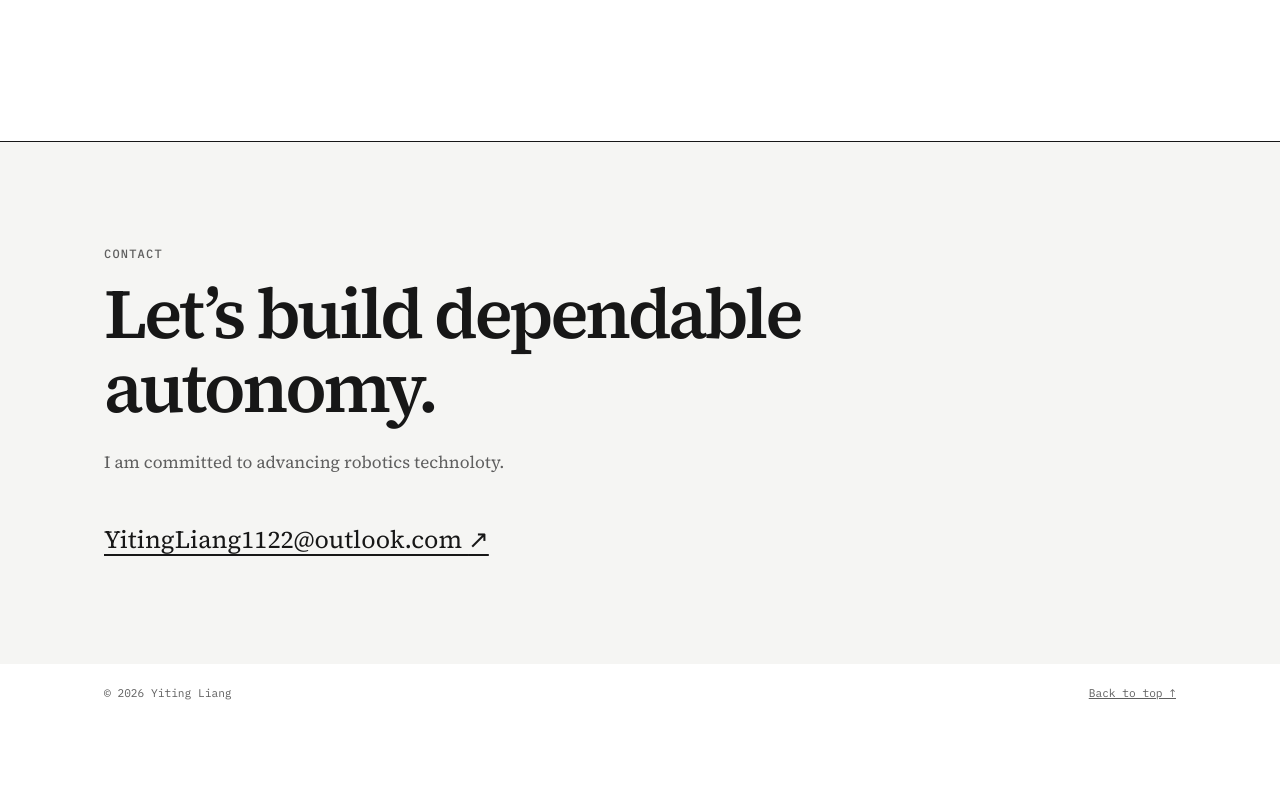
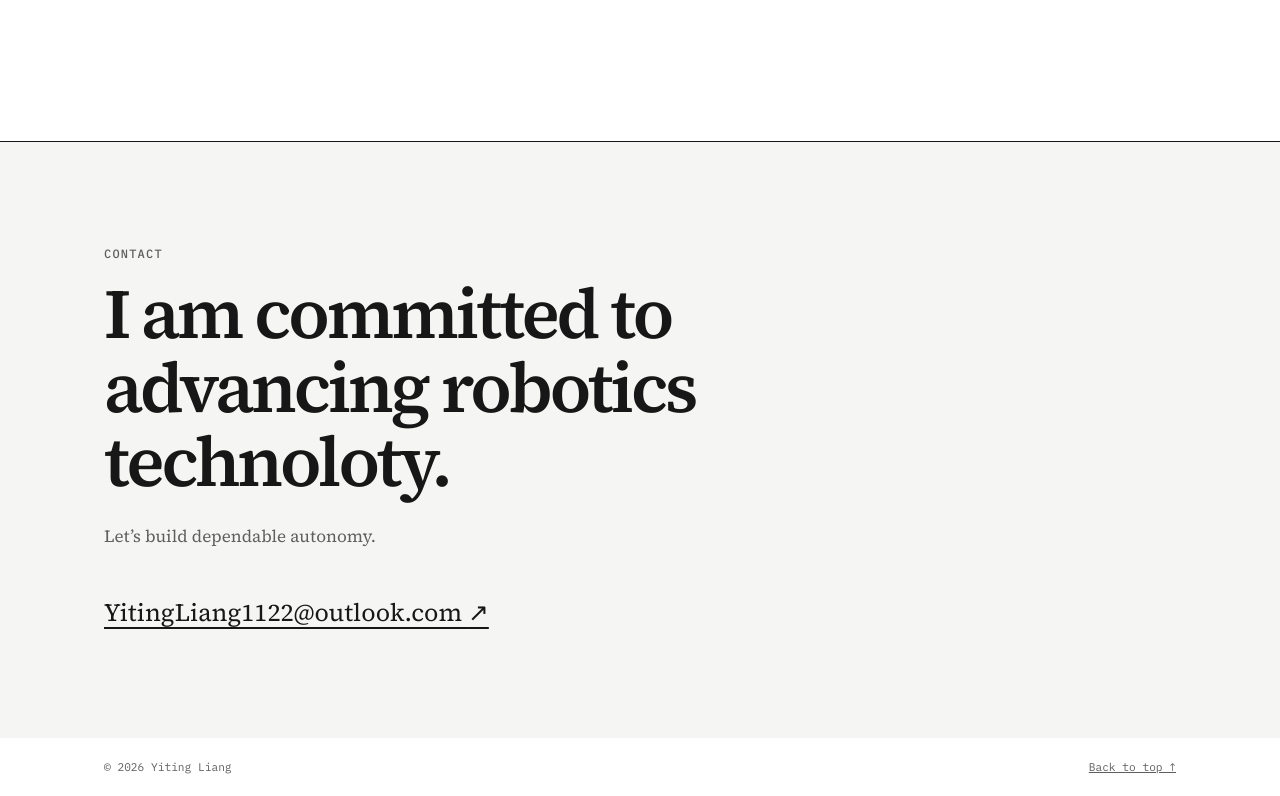
Before and after one commit to Letty1122/yitingliang, a plain HTML site: page index.html in a window 1280 px wide. Shown: the part 7242-8038 px from the top of the page. Before the commit the page ends 7964 px from the top, so only its background shows below. Drawn offline with Linux system fonts and the light colour scheme.

Commit message:
Add files via upload

```diff
--- a/index.html
+++ b/index.html
@@ -263,8 +263,8 @@
     <section class="contact" id="contact">
       <div class="contact-inner reveal">
         <p class="eyebrow">Contact</p>
-        <h2>Let’s build dependable autonomy.</h2>
-        <p>I am committed to advancing robotics technoloty.</p>
+        <h2>I am committed to advancing robotics technoloty.</h2>
+        <p>Let’s build dependable autonomy.</p>
         <a class="email-link" href="mailto:YitingLiang1122@outlook.com">YitingLiang1122@outlook.com <span aria-hidden="true">↗</span></a>
       </div>
     </section>
```
